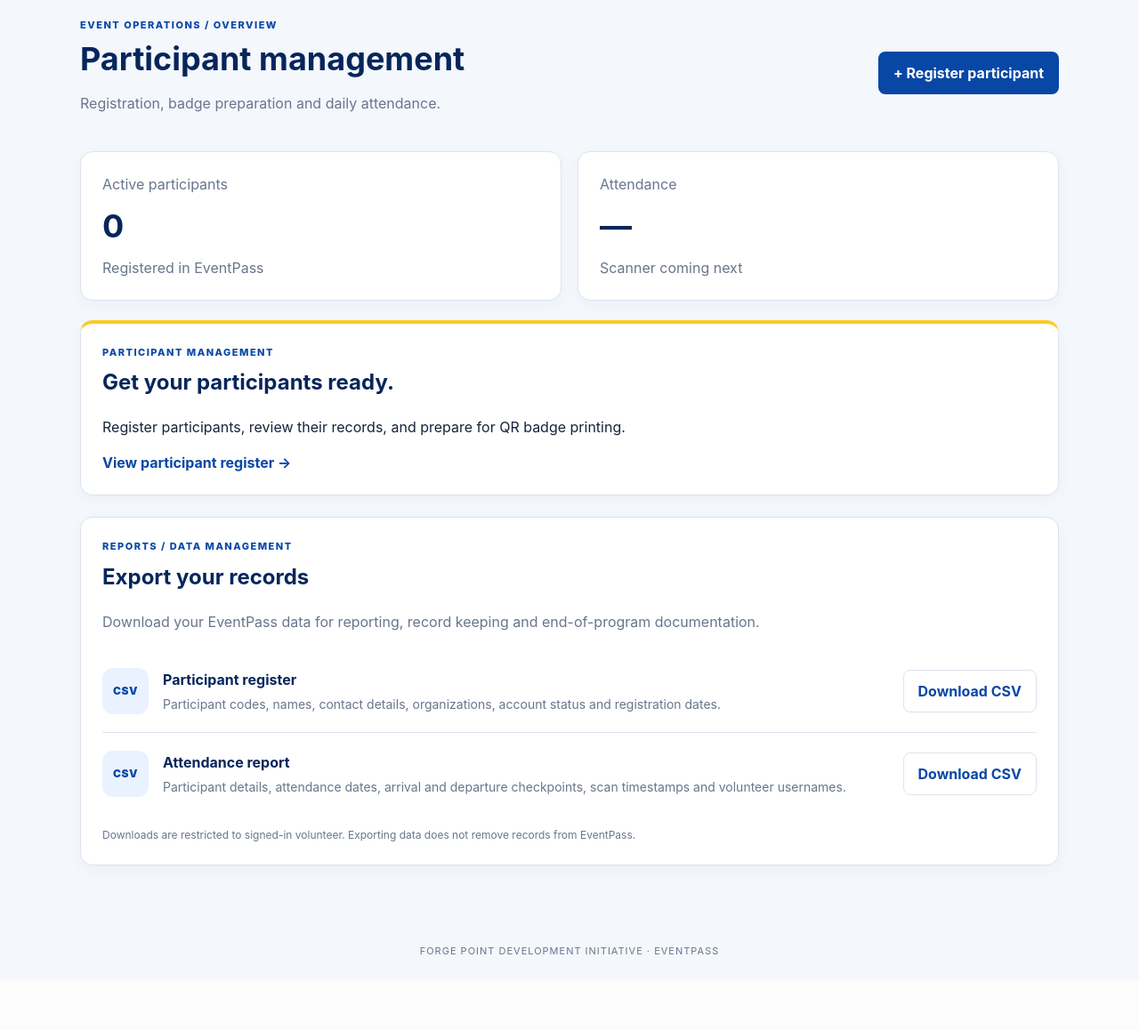
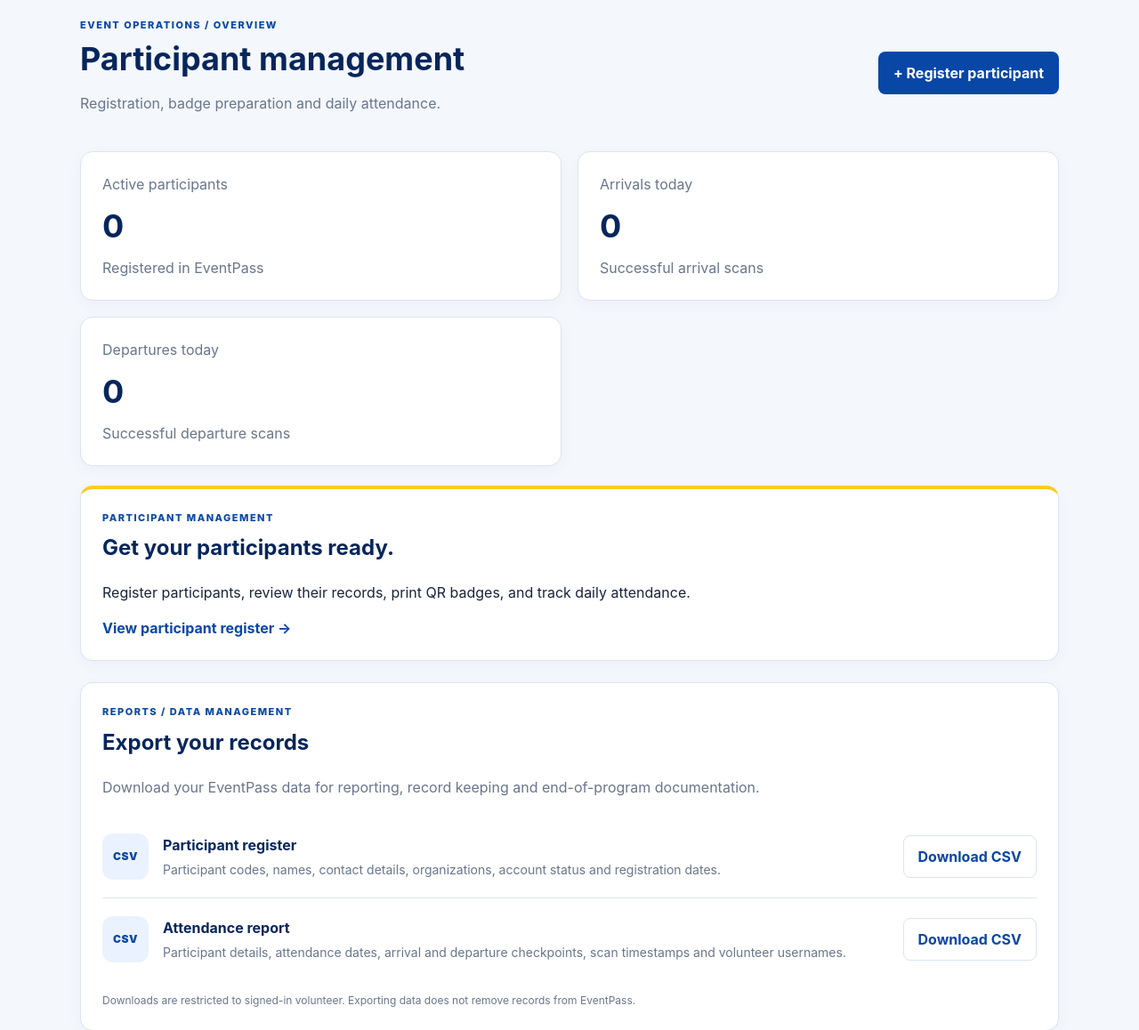
Before and after one commit to Jamies0033/eventpass, a Flask app: page /dashboard in a window 1280 px wide. Shown: the part 157-1315 px from the top of the page at 89% size. Before the commit the page ends 1230 px from the top, so only its background shows below. Run offline with Flask 3, Linux system fonts and the light colour scheme; the visitor is signed in with stand-in values (Sample User, id 1); data that the repository does not hold is empty; some libraries are stand-ins or nearby versions.

Commit message:
feat: show daily attendance on dashboard

```diff
--- a/app/participants.py
+++ b/app/participants.py
@@ -1,13 +1,16 @@
 
 import secrets
+from datetime import datetime
+from zoneinfo import ZoneInfo
 
 from flask import Blueprint, flash, redirect, render_template, request, url_for
 from flask_login import current_user, login_required
 from sqlalchemy import func, select
 from sqlalchemy.exc import IntegrityError
 
-from app.models import Participant, db
+from app.models import Attendance, AttendanceSession, Participant, db
 
+EVENT_TIMEZONE = ZoneInfo("Africa/Lagos")
 participants_bp = Blueprint("participants", __name__)
 
 
@@ -31,7 +34,33 @@ def dashboard():
         or 0
     )
 
-    return render_template("dashboard.html", total=total)
+    today = datetime.now(EVENT_TIMEZONE).date()
+
+    attendance_counts = db.session.execute(
+        select(
+            AttendanceSession.checkpoint,
+            func.count(Attendance.id),
+        )
+        .outerjoin(
+            Attendance,
+            Attendance.session_id == AttendanceSession.id,
+        )
+        .where(AttendanceSession.session_date == today)
+        .group_by(AttendanceSession.checkpoint)
+    ).all()
+
+    counts = dict(attendance_counts)
+
+    arrivals_today = counts.get("arrival", 0)
+    departures_today = counts.get("departure", 0)
+
+    return render_template(
+        "dashboard.html",
+        total=total,
+        arrivals_today=arrivals_today,
+        departures_today=departures_today,
+    )
+
 
 
 @participants_bp.route("/participants/new", methods=["GET", "POST"])
--- a/app/templates/dashboard.html
+++ b/app/templates/dashboard.html
@@ -29,18 +29,23 @@
   </section>
 
   <section class="panel stat">
-    <span class="muted">Attendance</span>
-    <strong>—</strong>
-    <span class="muted">Scanner coming next</span>
+    <span class="muted">Arrivals today</span>
+    <strong>{{ arrivals_today }}</strong>
+    <span class="muted">Successful arrival scans</span>
+  </section>
+
+  <section class="panel stat">
+    <span class="muted">Departures today</span>
+    <strong>{{ departures_today }}</strong>
+    <span class="muted">Successful departure scans</span>
   </section>
 </div>
-
 <section class="panel welcome">
   <div class="eyebrow">PARTICIPANT MANAGEMENT</div>
   <h2>Get your participants ready.</h2>
   <p>
-    Register participants, review their records, and prepare for QR badge
-    printing.
+Register participants, review their records, print QR badges, and track
+daily attendance.
   </p>
 
   <a
```
